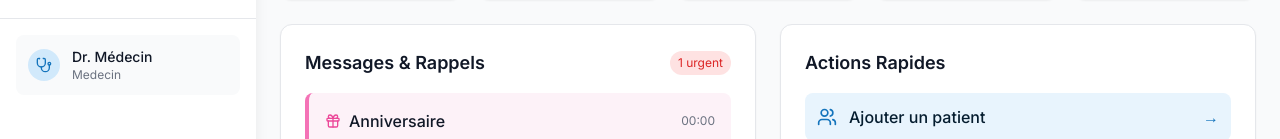
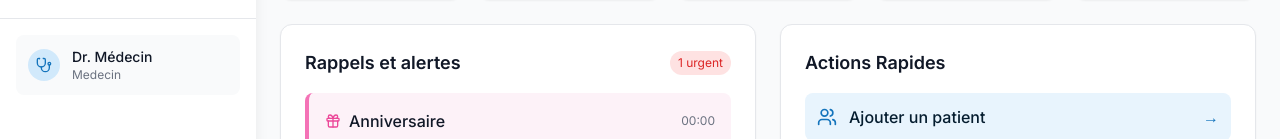
Before and after one commit to drheny/cab, a React (Create React App) app in the folder frontend/: page / in a window 1280 px wide. Both pictures are taken after a click on the button "Accès Médecin". Shown: the part 395-534 px from the top of the page. Built offline with nearby package versions, Linux system fonts and the light colour scheme; no server answers.

Commit message:
auto-commit for 05044a11-cc28-47c4-8bb1-f4f2ad7cc0cc

```diff
--- a/frontend/src/components/Dashboard.js
+++ b/frontend/src/components/Dashboard.js
@@ -200,10 +200,10 @@ const Dashboard = ({ user }) => {
 
       {/* Messages and Quick Actions */}
       <div className="grid grid-cols-1 lg:grid-cols-2 gap-6">
-        {/* Messages */}
+        {/* Rappels et alertes */}
         <div className="bg-white rounded-xl shadow-sm border border-gray-200 p-6">
           <div className="flex items-center justify-between mb-4">
-            <h3 className="text-lg font-semibold text-gray-900">Messages & Rappels</h3>
+            <h3 className="text-lg font-semibold text-gray-900">Rappels et alertes</h3>
             <span className="bg-red-100 text-red-600 text-xs px-2 py-1 rounded-full">
               {messages.filter(m => m.urgent).length} urgent
             </span>
```
